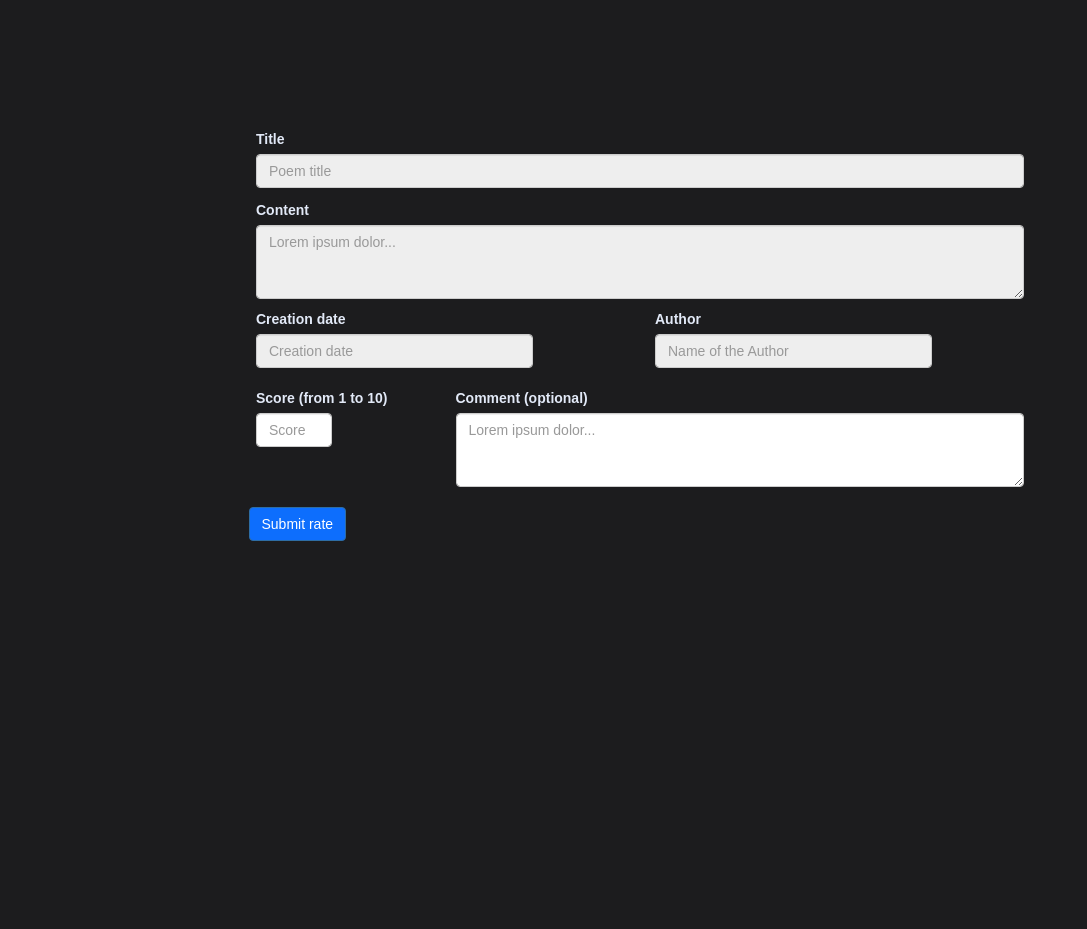
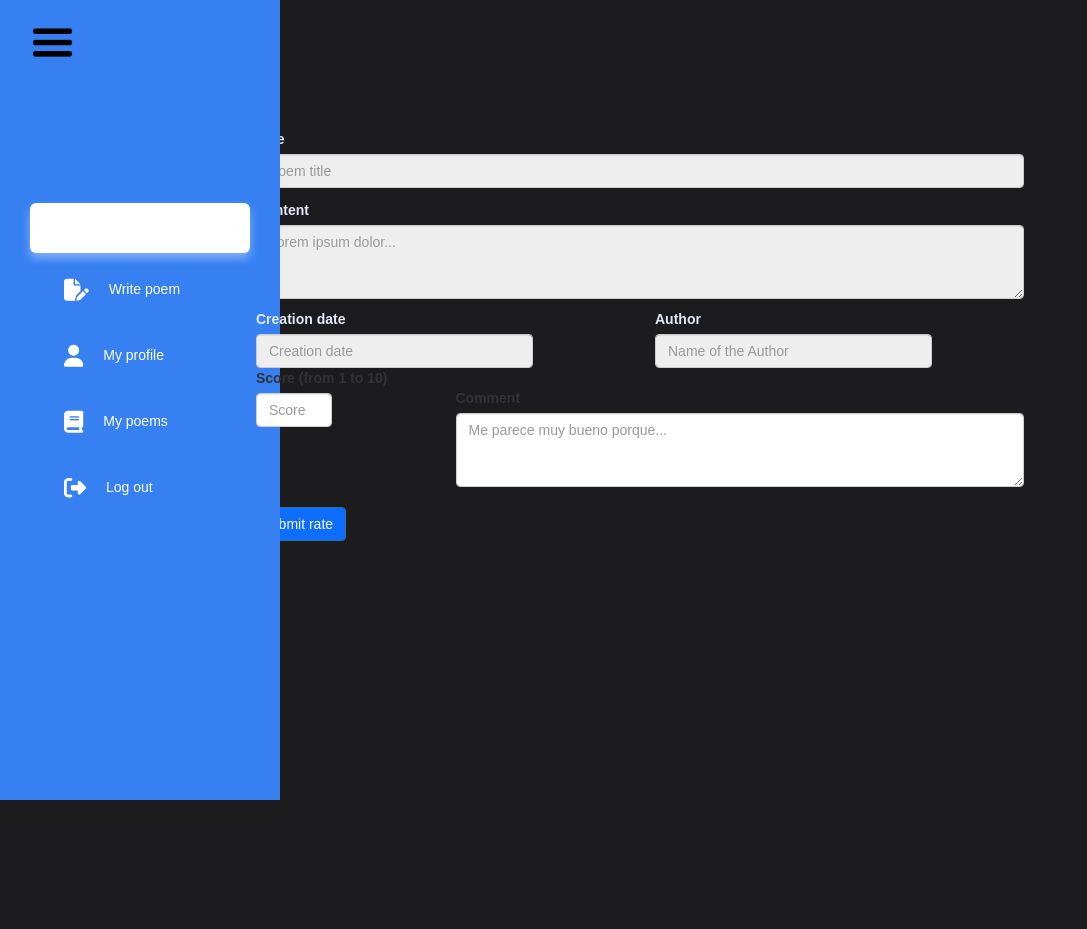
Before and after one commit to JulianNavarrete/Programacion-1, a Flask app: template frontend/main/templates/rate_poem.html in a window 1280 px wide. Shown: the whole page, without its empty margins (0-1087 px from the left). Before the commit the page ends 541 px from the top, so only its background shows below. Run offline with Flask 2, Linux system fonts and the light colour scheme; the template is opened without the code that fills it, so the values that code supplies are empty; parts of the project's set-up code (start-up, migrations or seed data) failed here and were passed over; some libraries are stand-ins or nearby versions.

Commit message:
still working

```diff
--- a/backend/main/models/Poems.py
+++ b/backend/main/models/Poems.py
@@ -31,6 +31,9 @@ class Poem(db.Model):
                 scores_list.append(score.score)
             return statistics.mean(scores_list)
 
+    def get_amount_score(self):
+        return int(len(self.scores))
+
     def to_json(self):
         poem_json = {
             'id': self.id,
@@ -39,6 +42,7 @@ class Poem(db.Model):
             'date': str(self.date.strftime('%Y-%m-%d %H:%M:%S')),
             'user': self.user.to_json_short(),
             'scores': [score.to_json_short() for score in self.scores],
+            'amt_scores': self.get_amount_score(),
             'avg_score': self.get_average_score(),
         }
         return poem_json
--- a/frontend/main/templates/home.html
+++ b/frontend/main/templates/home.html
@@ -48,8 +48,8 @@
                             <h3 class="card-title">{{ poem.title }}</h3>
                             <p class="card-text">{{ poem.body }}</p>
                             <h6 class="card-subtitle mb-2 text-muted">Author: {{ poem.user.name }}</h6>
-                            <a href="{{ url_for('poems.view_poem') }}" class="card-link">View rates</a> {# poem details #}
-                            <a href="#" class="card-link">Rate poem</a>
+                            <a href="{{url_for('poems.view_poem', id=poem.id)}}" class="card-link">View poem</a>
+                            <a href="{{url_for('poems.rate_poem', id=poem.id)}}" class="card-link">Rate poem</a>
                             <a href="#" class="card-link">Author's profile</a>
                         </div>
                     </div>
--- a/frontend/main/templates/rate_poem.html
+++ b/frontend/main/templates/rate_poem.html
@@ -2,11 +2,37 @@
 
 {% block head %}
 {{ super() }}
-    <title>Home</title>
+<title>Rate poem</title>
 {% endblock %}
 
 {% block content %}
+
 <body style="background-color: #1C1C1E;">
+    <div class="header">
+        <div class="side-nav">
+            <a href="#" class="hamb-icon">
+                <img src="../static/images/hamburger_icon.png" class="hamb-icon-size">
+            </a>
+            <ul class="nav-links">
+                <li><a href="{{ url_for('main.home') }}"><i class="fa-solid fa-house"></i>
+                        <p>Home</p>
+                    </a></li>
+                <li><a href="{{ url_for('poems.write_poem') }}"><i class="fa-solid fa-file-pen"></i>
+                        <p>Write poem</p>
+                    </a></li>
+                <li><a href="#"><i class="fa-solid fa-user"></i>
+                        <p>My profile</p>
+                    </a></li>
+                <li><a href="#"><i class="fa-solid fa-book"></i>
+                        <p>My poems</p>
+                    </a></li>
+                <li><a href="{{ url_for('main.logout') }}"><i class="fa-solid fa-right-from-bracket"></i>
+                        <p>Log out</p>
+                    </a></li>
+                <div class="active"></div>
+            </ul>
+        </div>
+
         <div class="mx-auto" style="width: 60%;margin-top: 10%;">
             <fieldset disabled>
                 <div>
@@ -14,7 +40,8 @@
                     <input class="form-control" type="text" placeholder="Poem title" aria-label="default input example">
                 </div>
                 <div class="mb-3">
-                <label for="exampleFormControlTextarea1" class="form-label, normal-white-text" style="margin-top: 12px">Content</label>
+                    <label for="exampleFormControlTextarea1" class="form-label, normal-white-text"
+                        style="margin-top: 12px">Content</label>
                     <textarea class="form-control" id="exampleFormControlTextarea1" rows="3"
                         placeholder="Lorem ipsum dolor..."></textarea>
                 </div>
@@ -29,29 +56,32 @@
                         <label for="disabledTextInput" class="form-label, normal-white-text"
                             style="width: 35%">Author</label>
                         <input type="text" id="disabledTextInput" class="form-control" placeholder="Name of the Author"
-                           style="width: 75%"/>
+                            style="width: 75%" />
                     </div>
                 </div>
             </fieldset>
+
+            <form action="{{ url_for('poems.rate_poem', id=poem.id) }}" method="POST">
                 <div class="row">
                     <div class="col-xs-3">
-                <label for="disabledTextInput" class="form-label, normal-white-text" style="margin-top: 20px">Score
-                    (from 1 to 10)</label>
-                <input type="text" id="disabledTextInput" class="form-control" placeholder="Score" style="width: 45%">
+                        <label for="text">Score (from 1 to 10)</label>
+                        <input type="text" class="form-control" placeholder="Score" style="width: 45%" name="score">
                     </div>
                     <div class="col-xs-9">
-                <label for="disabledTextInput" class="form-label, normal-white-text"
-                       style="width: 100%;margin-top: 20px">Comment (optional)</label>
-                <textarea class="form-control" id="exampleFormControlTextarea1" rows="3"
-                          placeholder="Lorem ipsum dolor..."></textarea>
+                        <label for="text" style="width: 100%;margin-top: 20px">Comment</label>
+                        <textarea class="form-control" name="comment" rows="3"
+                            placeholder="Me parece muy bueno porque..."></textarea>
                     </div>
 
                     <div class="col-auto">
-                <button type="submit" class="btn btn-primary mb-3" style="margin-top: 20px;background-color: #0d6efd">
+                        <button type="submit" class="btn btn-primary mb-3"
+                            style="margin-top: 20px;background-color: #0d6efd">
                             Submit rate
                         </button>
                     </div>
                 </div>
+            </form>
+        </div>
 </body>
 
 {% endblock %}
--- a/frontend/main/templates/write_poem.html
+++ b/frontend/main/templates/write_poem.html
@@ -5,7 +5,6 @@
     <title>Create poem</title>
     <link rel="stylesheet" href="{{ url_for('static',filename='css/style.css') }}">
 {% endblock %}
-
 
 
 {% block content %}
@@ -34,6 +33,7 @@
         </div>
 
         <form action="{{ url_for('poems.write_poem') }}" method="POST">
+            <div style="margin-left: 200px">
             <div class="mx-auto" style="width: 60%;margin-top: 10%;">
                 <div class="form-group mt-4">
                     <label for="text">Title</label>
@@ -67,6 +67,7 @@
                     </button>
                 </div>
             </div>
+        </div>
         </form>
     </body>
 
```
Also changed, not shown: frontend/main/routes/functions.py (+8 -0 lines), frontend/main/routes/poems.py (+13 -7 lines), frontend/main/templates/poem_details.html (+42 -19 lines), backend/database.db. Lines whose indentation alone changed are shown as unchanged.
